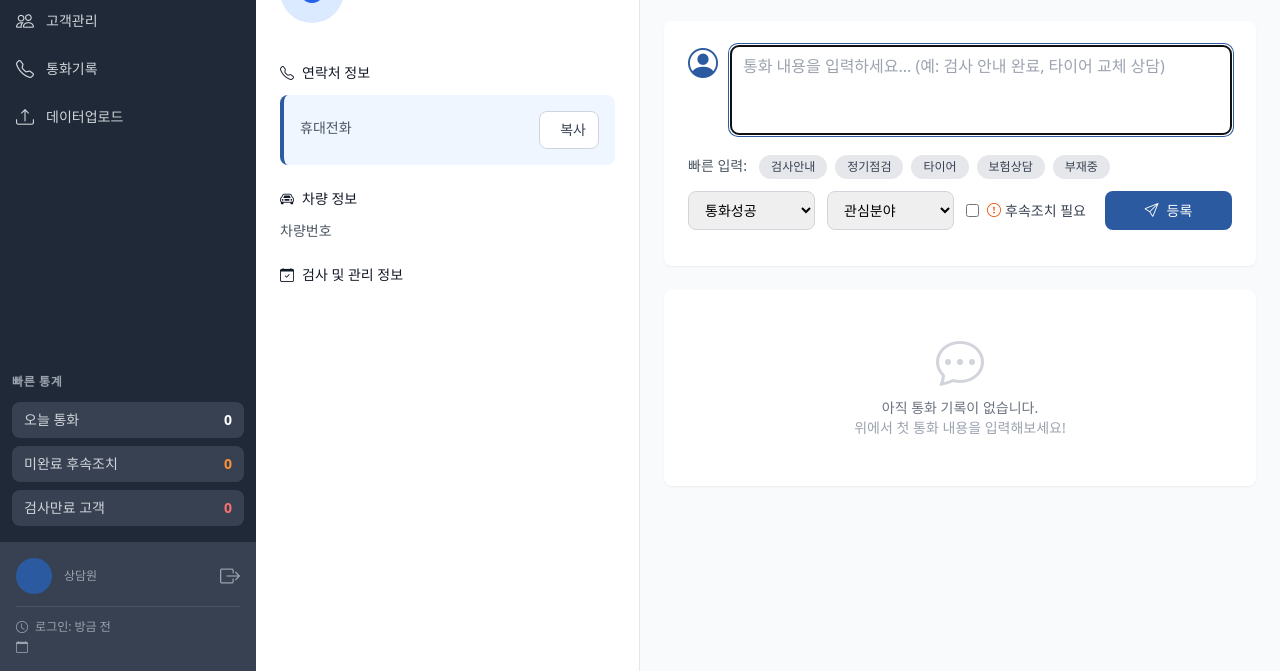
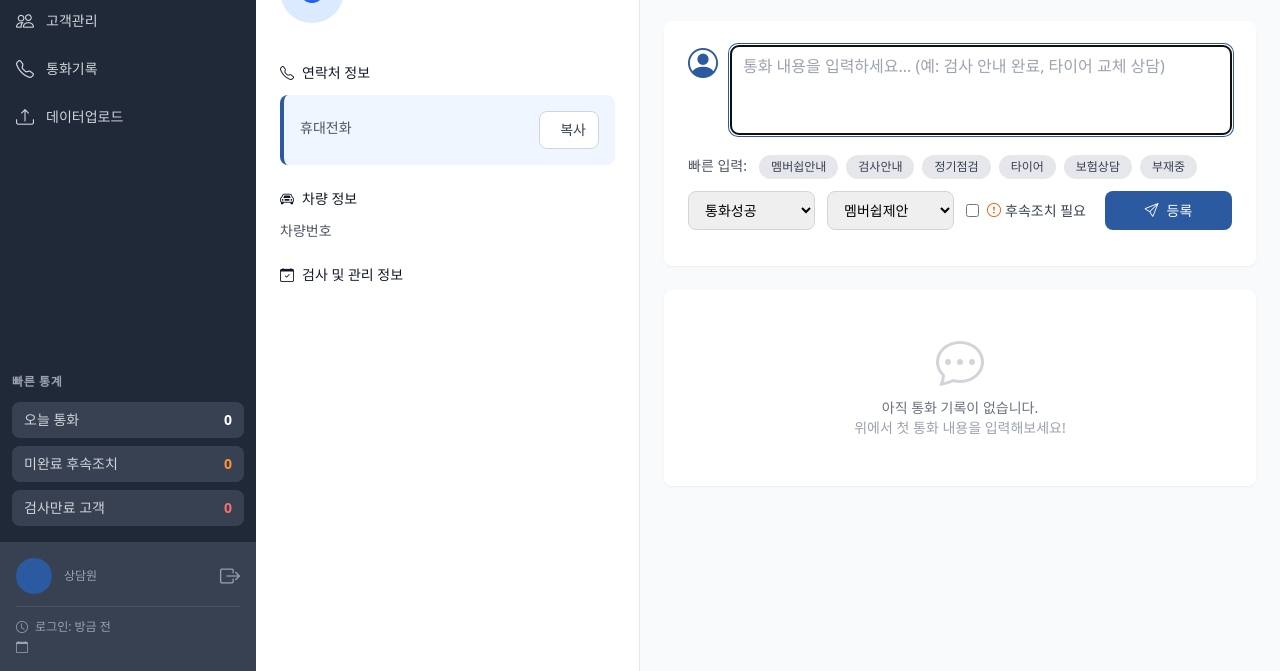
Before and after one commit to gomguard/unsan_crm_solution, a Django app: template autocare_crm/templates/customer_detail.html in a window 1280 px wide. Shown: the part 129-800 px from the top of the page. Run offline with Django 4.2, Linux system fonts and the light colour scheme; the template is opened without the code that fills it, so the values that code supplies are empty; parts of the project's set-up code (start-up, migrations or seed data) failed here and were passed over; some libraries are stand-ins or nearby versions.

Commit message:
[기능] 멤버쉽, 전화번호 노출 제거

```diff
--- a/autocare_crm/templates/customer_detail.html
+++ b/autocare_crm/templates/customer_detail.html
@@ -281,6 +281,10 @@
                         <span class="text-sm text-gray-600 mr-2">빠른 입력:</span>
                         <div class="inline-flex flex-wrap gap-2">
                             <button type="button" class="template-btn inline-flex items-center px-3 py-1 text-xs font-medium rounded-full bg-gray-200 text-gray-700 hover:bg-gray-300 transition-colors"
+                                    data-template="멤버쉽 안내 완료.">
+                                멤버쉽안내
+                            </button>
+                            <button type="button" class="template-btn inline-flex items-center px-3 py-1 text-xs font-medium rounded-full bg-gray-200 text-gray-700 hover:bg-gray-300 transition-colors"
                                     data-template="검사만료 안내 완료. 다음 주 방문 예정">
                                 검사안내
                             </button>
@@ -293,7 +297,7 @@
                                 타이어
                             </button>
                             <button type="button" class="template-btn inline-flex items-center px-3 py-1 text-xs font-medium rounded-full bg-gray-200 text-gray-700 hover:bg-gray-300 transition-colors"
-                                    data-template="보험 상담 완료. 관심 없음">
+                                    data-template="보험 상담 제안.">
                                 보험상담
                             </button>
                             <button type="button" class="template-btn inline-flex items-center px-3 py-1 text-xs font-medium rounded-full bg-gray-200 text-gray-700 hover:bg-gray-300 transition-colors"
@@ -316,6 +320,7 @@
 
                         <select name="interest_type" class="px-3 py-2 border border-gray-300 rounded-lg focus:ring-2 focus:ring-primary focus:border-transparent text-sm">
                             <option value="">관심분야</option>
+                            <option value="mebership" selected>멤버쉽제안</option>
                             <option value="insurance">보험</option>
                             <option value="maintenance">소모품교체</option>
                             <option value="financing">자동차금융</option>
--- a/autocare_crm/templates/customer_list.html
+++ b/autocare_crm/templates/customer_list.html
@@ -153,7 +153,7 @@
                             </div>
                             <div class="ml-4">
                                 <div class="text-sm font-medium text-gray-900">{{ customer.name }}</div>
-                                <div class="text-sm text-gray-500">{{ customer.phone }}</div>
+
                                 <div class="text-xs text-gray-400">ID: {{ customer.id }}</div>
                             </div>
                         </div>
```
Also changed, not shown: zNex~$hareunsan_cust_list_tot.csv (deleted, +0 -1 lines).
